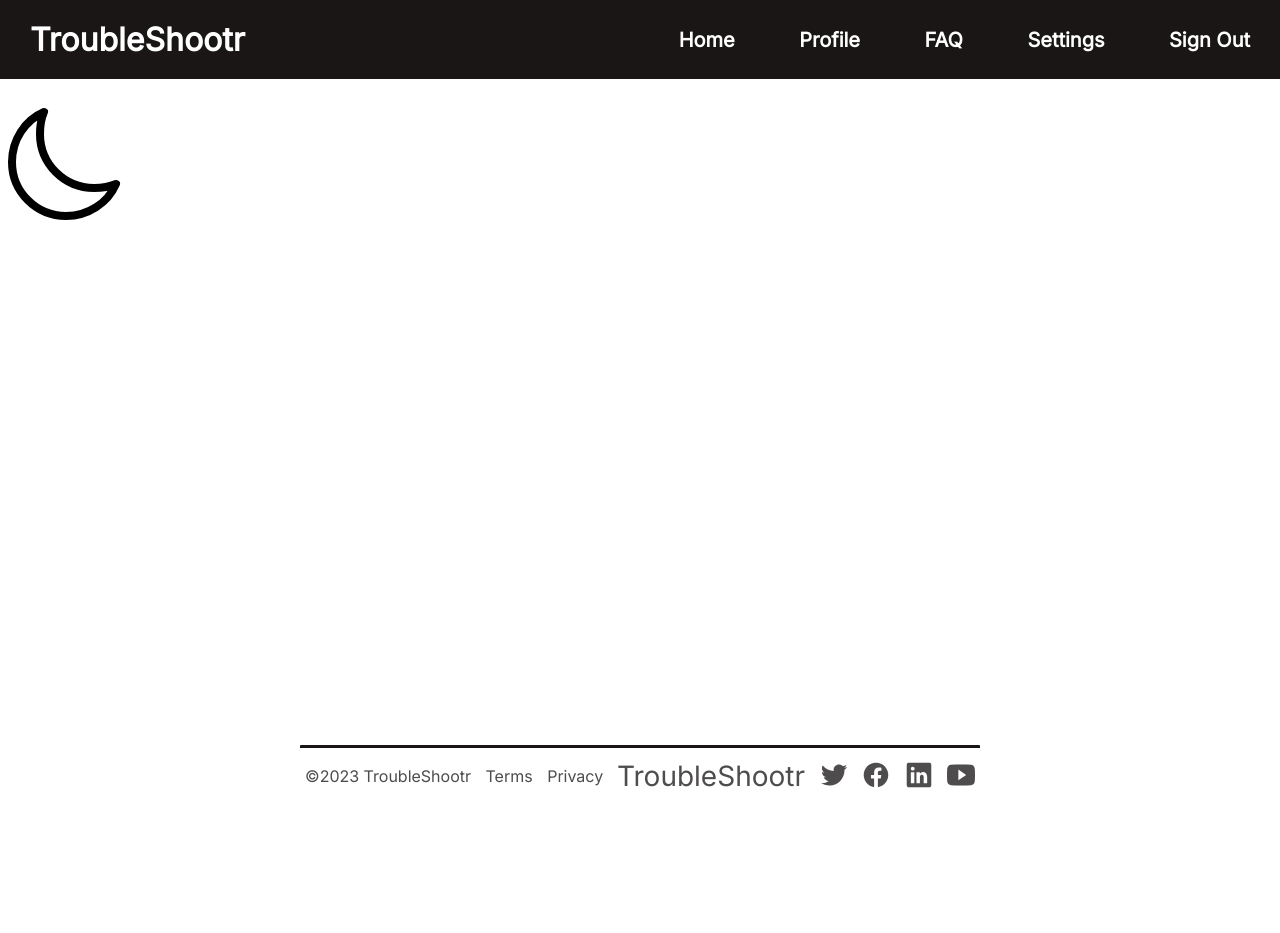
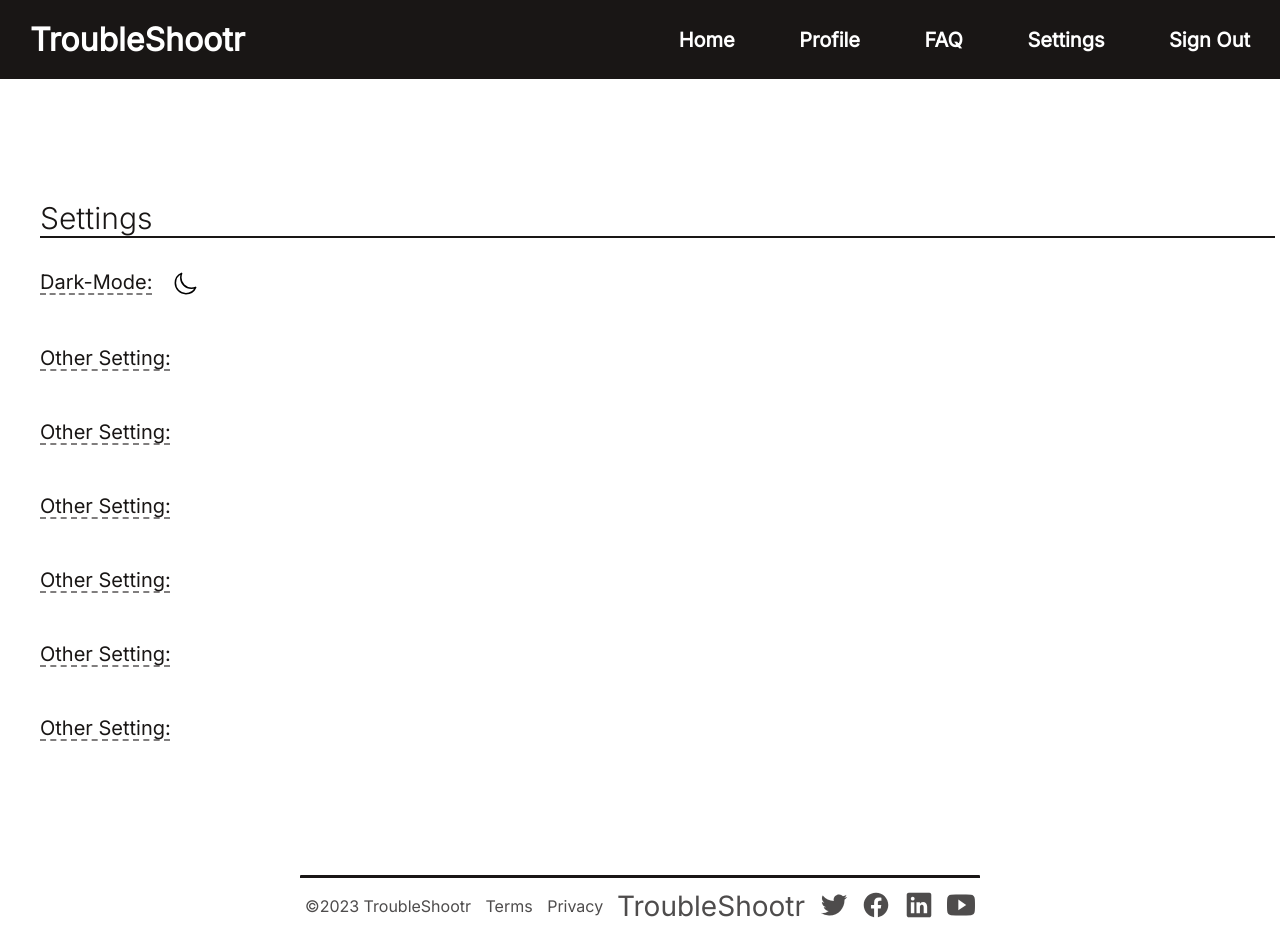
Before and after one commit to diogocs24/LTW-TroubleShootr, a PHP site: page /settings_page.html in a window 1280 px wide. Before the commit the page ends 788 px from the top, so only its background shows below. Run offline with PHP 8.4, Linux system fonts and the light colour scheme.

Commit message:
settings_page

```diff
--- a/settings_page.html
+++ b/settings_page.html
@@ -23,9 +23,47 @@
 		</header>
 		<div id="page-container">
 			<main id="main">
-
-                <img src="moon-outline.svg" id="dark-mode-icon" onclick="darkmode()">
-
+				<div id="settings">
+					<div id="settings_text">
+						<h1 class="settings_title">Settings</h1>
+						<div class="settings_row">
+							<p>
+							Dark-Mode:
+							</p>
+							<img src="moon-outline.svg" id="dark-mode-icon" onclick="darkmode()">
+						</div>
+						<div class="settings_row">
+							<p>
+							Other Setting:
+							</p>
+						</div>
+						<div class="settings_row">
+							<p>
+							Other Setting:
+							</p>
+						</div>
+						<div class="settings_row">
+							<p>
+							Other Setting:
+							</p>
+						</div>
+						<div class="settings_row">
+							<p>
+							Other Setting:
+							</p>
+						</div>
+						<div class="settings_row">
+							<p>
+							Other Setting:
+							</p>
+						</div>
+						<div class="settings_row">
+							<p>
+							Other Setting:
+							</p>
+						</div>
+					</div>
+				</div>
             </main>
 			<footer id="footer">
 				<div class="copyright">
--- a/style.css
+++ b/style.css
@@ -307,10 +307,54 @@ body{
 	flex-direction: column;
 	justify-content: center;
 	align-items: center;
-	width: 10%;
-	height: 10%;
+	width: 3%;
+	height: 3%;
 	cursor: pointer;
 }
+
+#settings {
+	max-width: 1200px;
+	margin: 100px auto;
+	display: flex;
+	justify-content: space-between;
+}
+
+#settings_text {
+	width: 70%;
+	color: var(--secondary-color);
+}
+
+.settings_title {
+	margin-bottom: 30px;
+	font-weight: 300;
+	font-size: 30px;
+	width: 147%;
+	border-bottom: 2px solid var(--secondary-color);
+	color: var(--secondary-color);
+}
+.settings_row {
+	display: flex;
+	align-items: center;
+	padding-bottom: 50px;
+}
+.settings_row p{
+	margin-right: 20px;
+	font-size: 20px;
+	color: var(--secondary-color);
+	font-weight: 400;
+	text-decoration: underline 2px rgb(128, 126, 126);
+	text-decoration-style: dashed;
+	text-underline-offset: 4px;
+}
+.settings_row img{
+	padding-top: 3px;
+}
+
+
+
+
+
+
 
 /* Home Page */
 
```
